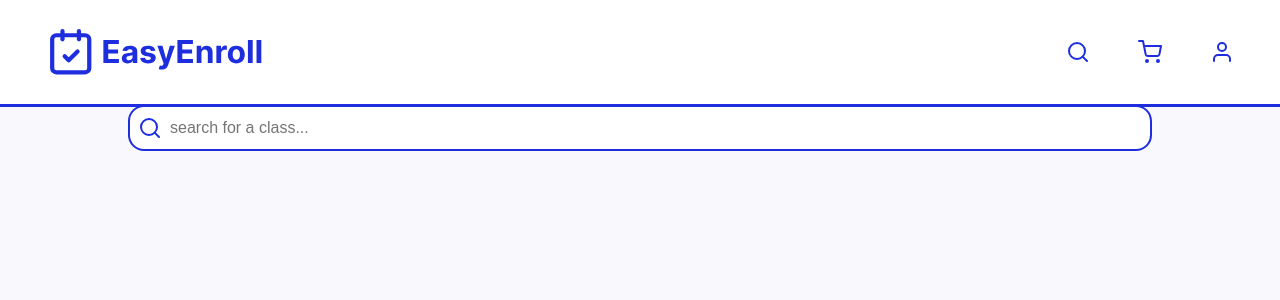
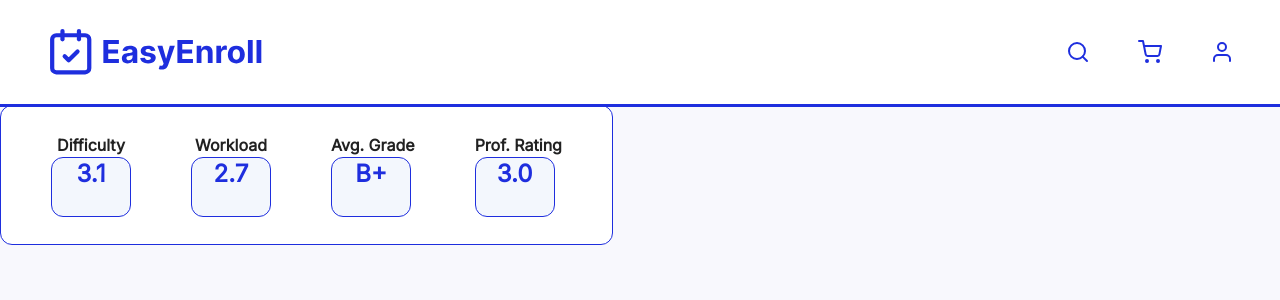
Before and after one commit to sky1113/CIS_4120_A5, a React (Create React App) app in the folder root/client/: page / in a window 1280 px wide. Shown: the top 300 px of the page. Built offline with nearby package versions, Linux system fonts and the light colour scheme.

Commit message:
coursestat

```diff
--- a/root/client/src/App.js
+++ b/root/client/src/App.js
@@ -2,7 +2,8 @@ import React from "react";
 import "./App.css";
 import { createTheme, ThemeProvider, CssBaseline } from "@mui/material";
 import Navbar from "./components/NavBar";
-import SearchBar from "./components/SearchBar";
+import CourseStat from "./components/CourseStat";
+
 import "@fontsource/inter";
 
 const theme = createTheme({
@@ -33,7 +34,7 @@ export default function App() {
       <div className="App">
         <Navbar />
         <div style={bodyStyle}>
-          <SearchBar />
+          <CourseStat/>
         </div>
       </div>
     </ThemeProvider>
--- /dev/null
+++ b/root/client/src/components/CourseStat.js
@@ -0,0 +1,101 @@
+import React from 'react';
+import Typography from '@mui/material/Typography';
+
+const CourseStat = () => {
+    const containerStyle = {
+        display: 'flex',
+        justifyContent: 'space-between',
+        alignItems: 'center',
+        textAlign: 'center',
+        flexDirection: 'row', // Adjusted to arrange divs horizontally
+      };
+
+      const mainRectangleStyle = {
+        width: '894.263pxpx',
+        height: '140px', // Adjusted height to accommodate the text labels
+        display: 'flex',
+        flexDirection: 'row',
+        alignItems: 'center',
+        padding: '20px 20px',
+        borderRadius: '12px',
+        border: '1px solid #1E2EDE',
+        background: '#FFF',
+        justifyContent: 'space-between',
+        flexShrink: '0',
+      };
+
+  const individualDivStyle = {
+    margin: '0 30px', // Adjust as needed for spacing between divs
+  };
+
+  const rectangleStyle = {
+    width: '80px',
+    height: '60px',
+    textAlign: 'center',
+    borderRadius: '12px',
+    border: '1px solid #1E2EDE',
+    background: '#F3F7FD',
+  };
+
+  const titleStyle = {
+    fontWeight: 'bold',
+  }
+
+  const textStyle = {
+    color: '#1E2EDE',
+    fontWeight: 'bold',
+  };
+
+
+  return (
+    <div style={containerStyle}>
+        <div style={mainRectangleStyle}>
+      <div style={individualDivStyle}>
+        <Typography variant="body" style={titleStyle}>
+            Difficulty
+            </Typography>
+        <div style={rectangleStyle}>
+        <Typography variant="h5" style={textStyle}>
+                3.1
+            </Typography>
+        </div>
+      </div>
+
+      <div style={individualDivStyle}>
+      <Typography variant="body" style={titleStyle}>
+            Workload
+            </Typography>
+        <div style={rectangleStyle}>
+            <Typography variant="h5" style={textStyle}>
+                2.7
+            </Typography>
+            </div>
+      </div>
+
+      <div style={individualDivStyle}>
+      <Typography variant="body" style={titleStyle}>
+            Avg. Grade
+            </Typography>
+        <div style={rectangleStyle}>
+        <Typography variant="h5" style={textStyle}>
+                B+
+            </Typography>
+        </div>
+      </div>
+
+      <div style={individualDivStyle}>
+      <Typography variant="body" style={titleStyle}>
+            Prof. Rating
+            </Typography>
+        <div style={rectangleStyle}>
+        <Typography variant="h5" style={textStyle}>
+                3.0
+            </Typography>
+        </div>
+      </div>
+      </div>
+    </div>
+  );
+};
+
+export default CourseStat;
```
